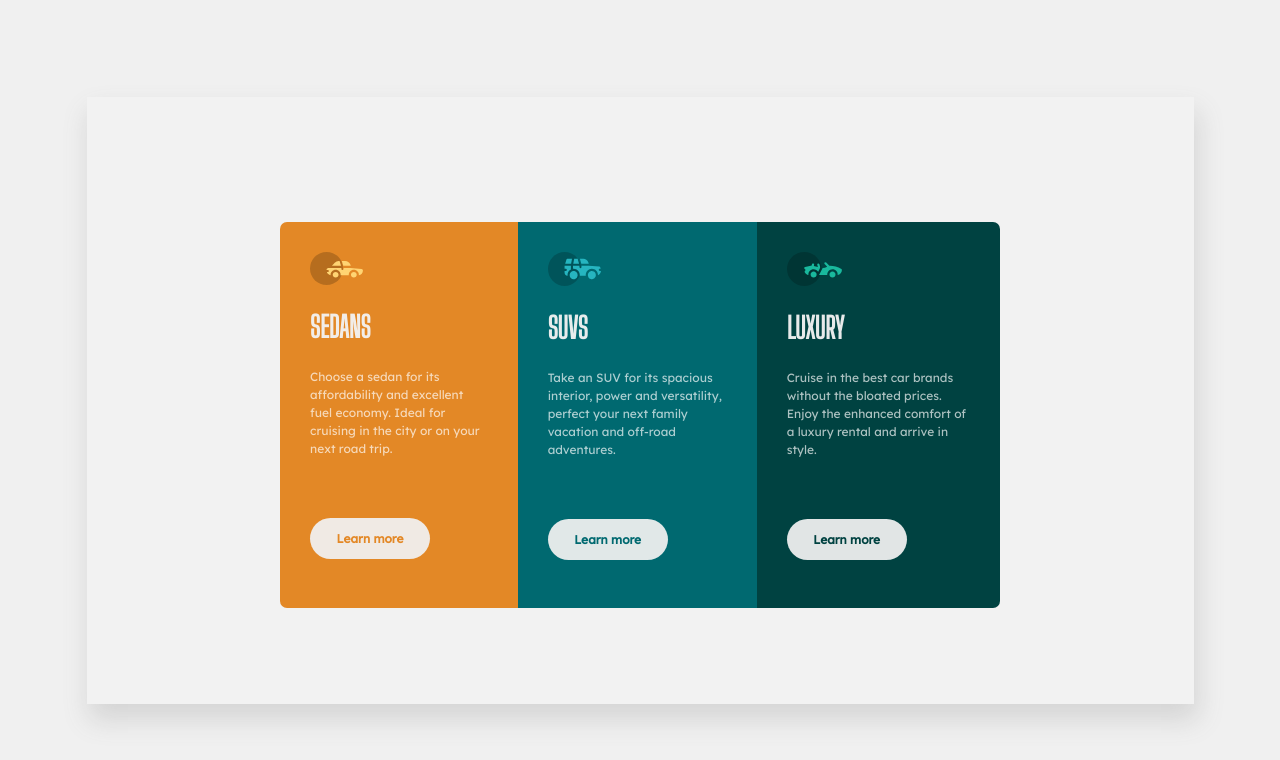
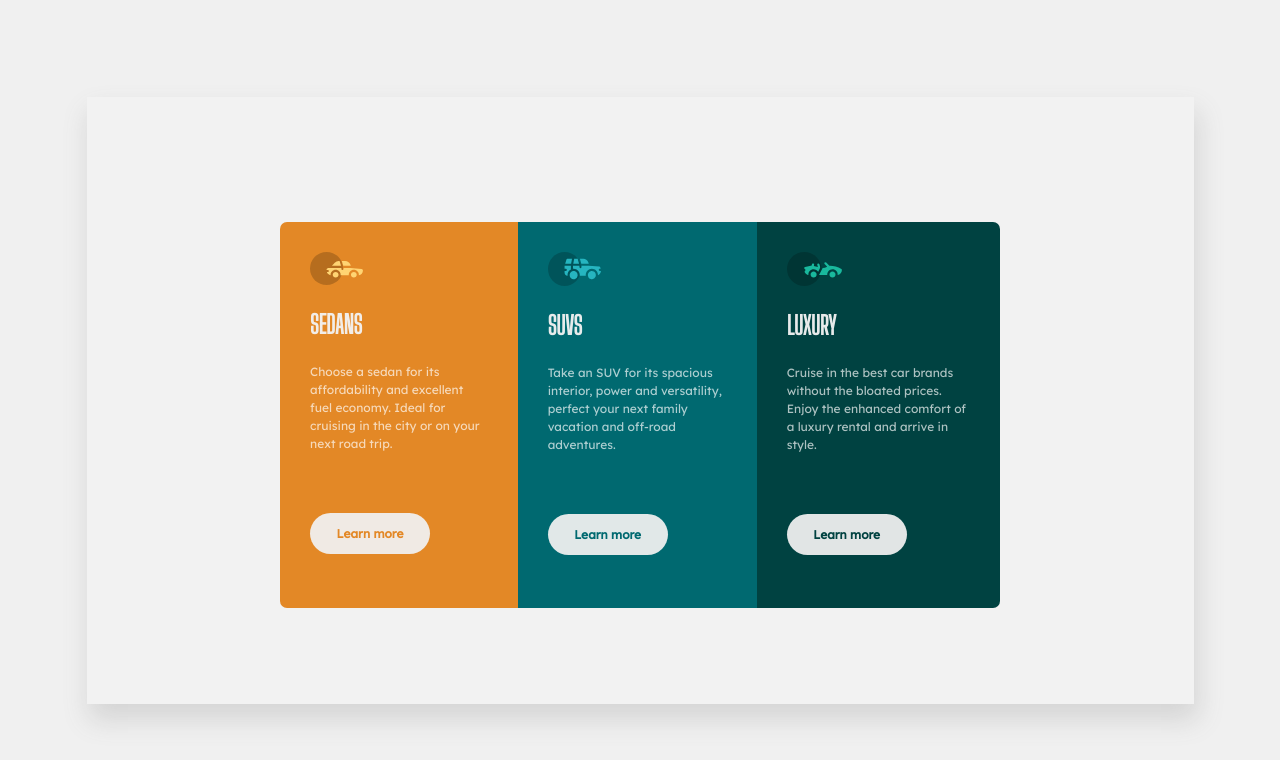
Before and after one commit to Bertrand003/Bertrand, a plain HTML site: page index.html in a window 1280 px wide. Drawn offline with Linux system fonts and the light colour scheme.

Commit message:
Add files via upload

```diff
--- a/main.css
+++ b/main.css
@@ -43,8 +43,8 @@ body{
 .container h3{
     padding: 20px 0px 15px 0px;
     font-family: "Big Shoulders Display", sans-serif;
-    font-size: 29px;
-    font-weight: 700;
+    font-size: 25px;
+    font-weight: 600;
     /* color: hsl(162deg 19% 90%); */
     color: hsla(0, 0%, 95%, 0.952);
 }
```
